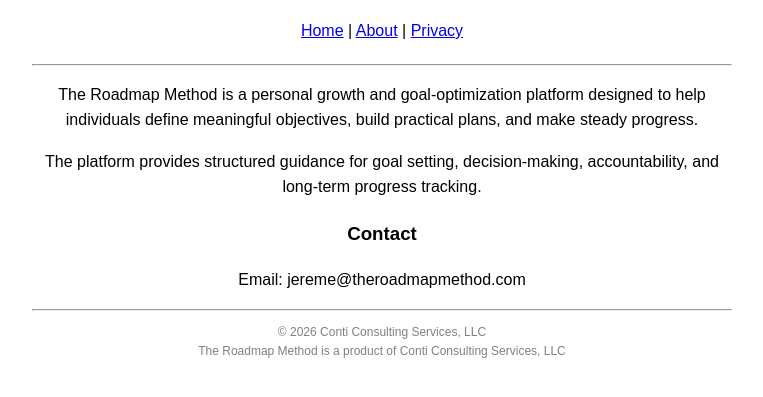
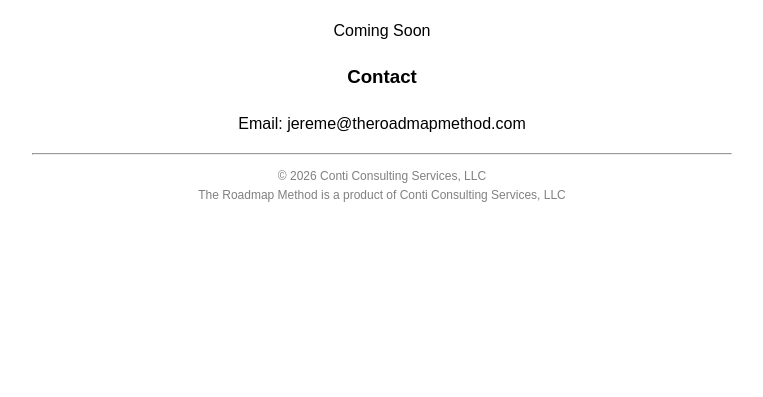
Before and after one commit to jereme-conti/roadmap-site, a plain HTML site: page index.html in a window 1280 px wide. Shown: the part 277-674 px from the top of the page, without its empty margins (258-1021 px from the left). Drawn offline with Linux system fonts and the light colour scheme.

Commit message:
Update index.html
Replaced contents with "Coming Soon" message

```diff
--- a/index.html
+++ b/index.html
@@ -3,7 +3,7 @@
 <head>
   <title>The Roadmap Method</title>
   <meta name="viewport" content="width=device-width, initial-scale=1.0">
-  <meta name="description" content="The Roadmap Method helps individuals set meaningful goals, build practical plans, and make steady progress.">
+  <meta name="description" content="The Roadmap Method is coming soon.">
 </head>
 
 <body style="font-family: Arial; max-width: 700px; margin: auto; padding: 40px; line-height: 1.6; text-align: center;">
@@ -12,21 +12,7 @@
 
   <h1>The Roadmap Method</h1>
 
-  <nav style="margin-bottom: 20px;">
-    <a href="index.html">Home</a> |
-    <a href="about.html">About</a> |
-    <a href="privacy.html">Privacy</a>
-  </nav>
-
-  <hr>
-
-  <p>
-    The Roadmap Method is a personal growth and goal-optimization platform designed to help individuals define meaningful objectives, build practical plans, and make steady progress.
-  </p>
-
-  <p>
-    The platform provides structured guidance for goal setting, decision-making, accountability, and long-term progress tracking.
-  </p>
+  <p>Coming Soon</p>
 
   <h3>Contact</h3>
   <p>Email: jereme@theroadmapmethod.com</p>
```
